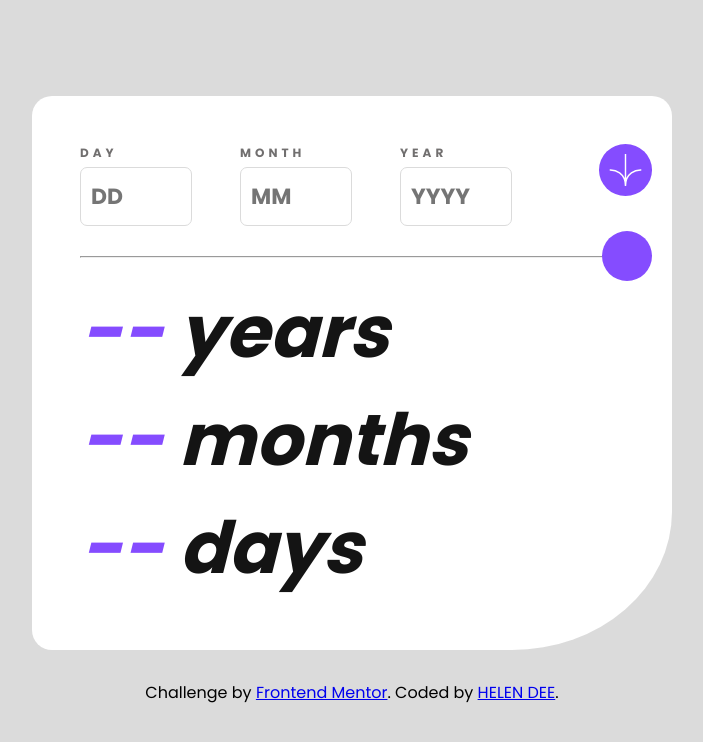
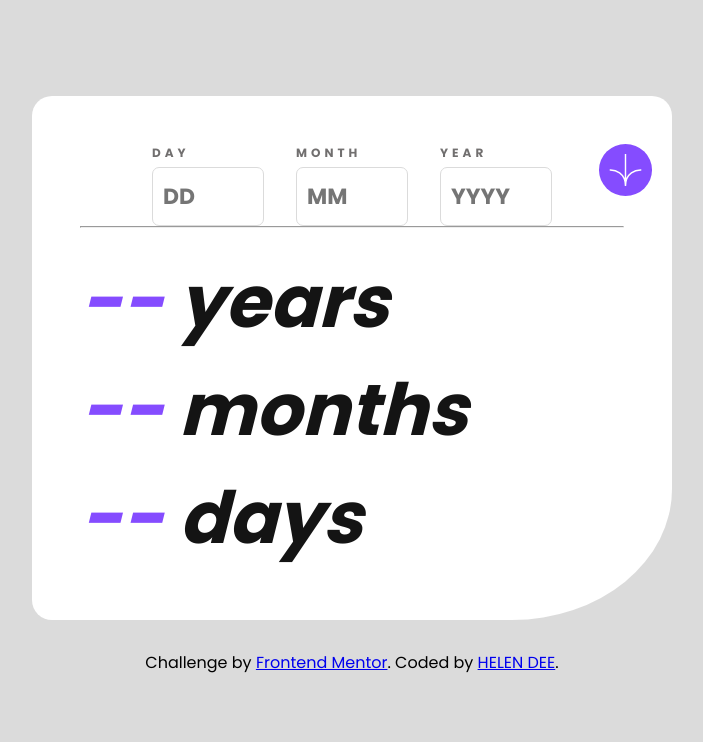
Before and after one commit to HELEN-DEE/age-calculator, a plain HTML site: page index.html in a window 1280 px wide. Shown: the whole page, without its empty margins (288-991 px from the left). Drawn offline with Linux system fonts and the light colour scheme.

Commit message:
style correction

```diff
--- a/index.html
+++ b/index.html
@@ -10,10 +10,9 @@
 
 </head>
 <body>
-<section class="age-calc">
-  <div class="container">
-    <form action="#" class="input-form">
-      <div class="age-input">
+<section class="age-calc container">
+
+    <form action="#" class="input-form flex flex-jc-c">
         <div class="block">
           <label for="">Day</label>
           <input type="text" placeholder="DD" id="inputDay">
@@ -30,11 +29,8 @@
         <button id="input-btn" class="flex flex-ai-c flex-jc-c">
           <img src="assets/images/icon-arrow.svg" alt="">
         </button>
-      </div>
     </form>
     <hr>
-    <div class="arrow" id="input-btn">
-    </div>
     <div class="age-output">
       <div class="side-by-side">
         <h1><span id="year-result">--</span> years</h1>
@@ -46,7 +42,6 @@
         <h1><span id="day-result">--</span> days</h1>
       </div>
     </div>
-  </div>
 
 </section>
 <div class="attribution">
--- a/style.css
+++ b/style.css
@@ -67,6 +67,11 @@ input {
     font-family: inherit;
 }
 
+.input-form {
+    gap: 2rem;
+
+}
+
 
 .side-by-side {
     display: flex;
```
